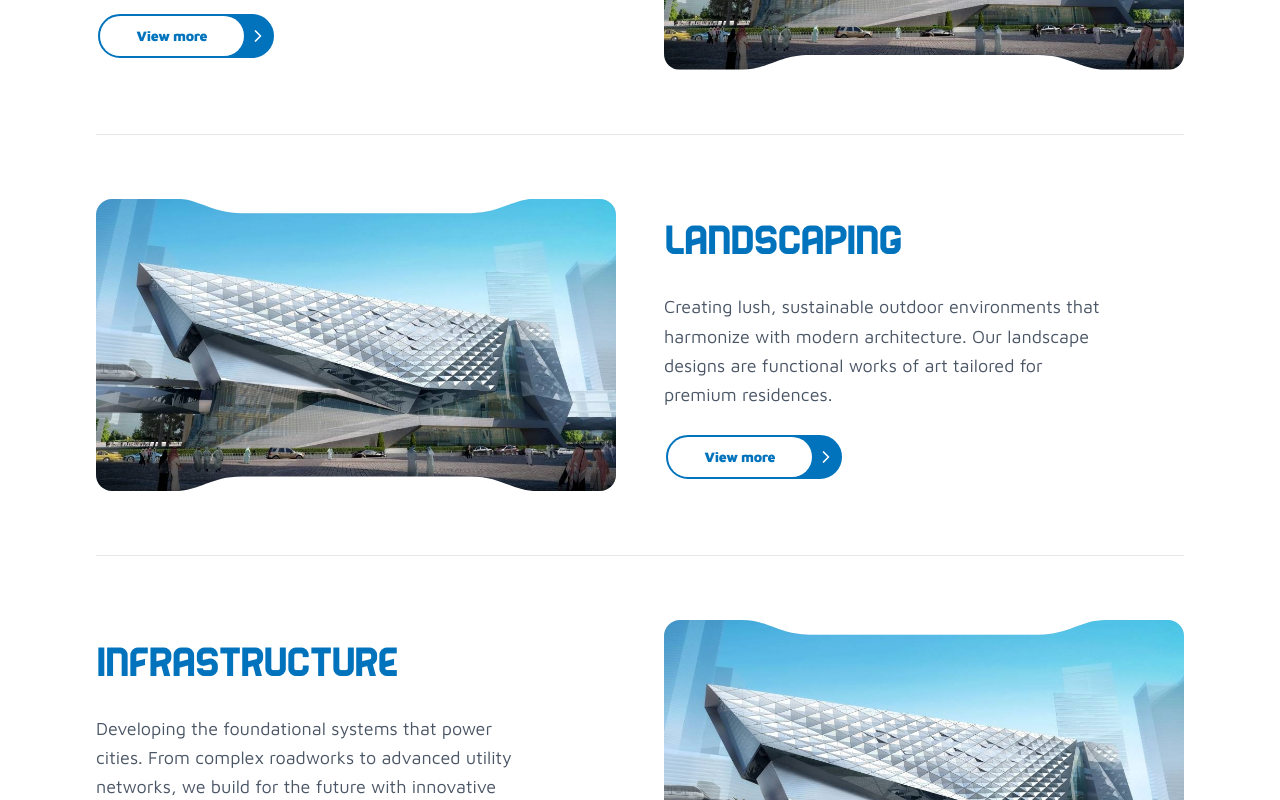
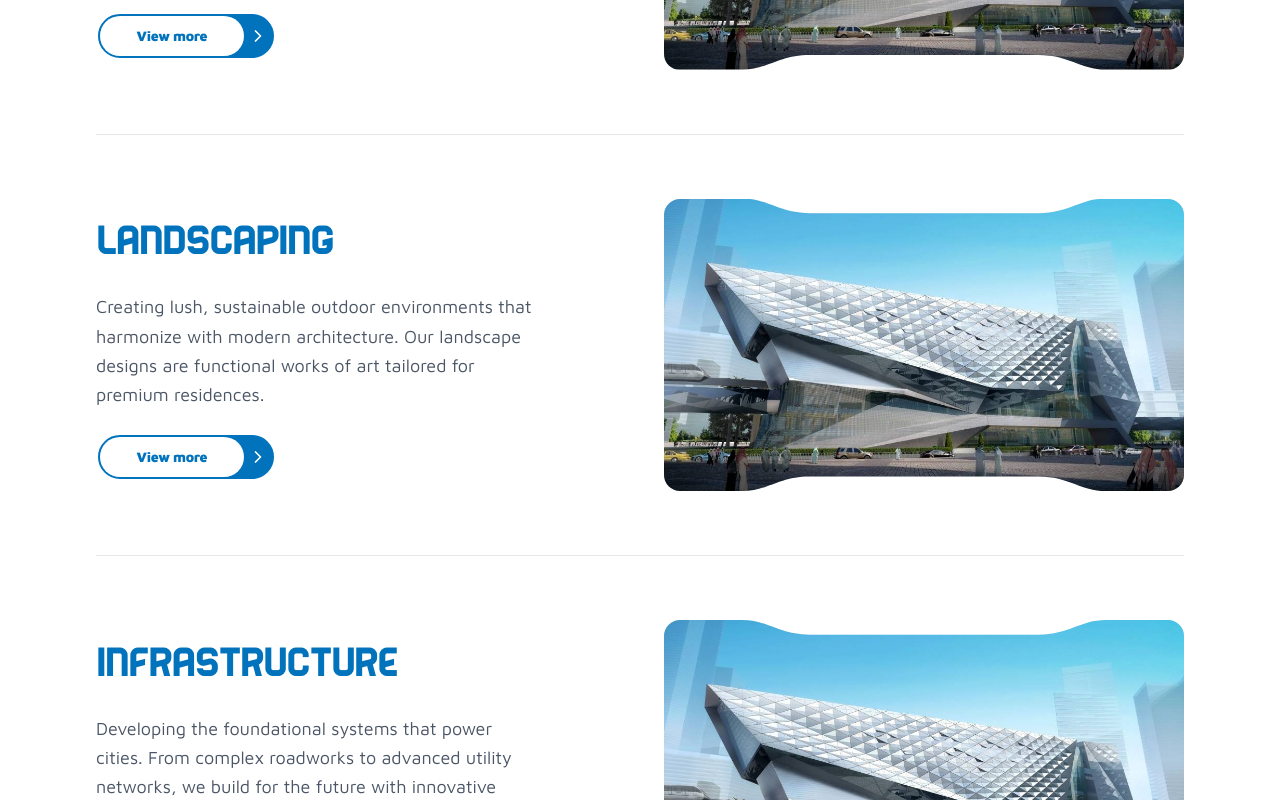
Before and after one commit to sandflareinnovations-projects/RVCC, a Next.js app in the folder apps/web/: page / in a window 1280 px wide. Shown: the part 2880-3680 px from the top of the page. Built offline with nearby package versions, Linux system fonts and the light colour scheme.

Commit message:
style: remove alternating row layout from Services section

```diff
--- a/apps/web/src/features/home/Services.tsx
+++ b/apps/web/src/features/home/Services.tsx
@@ -90,9 +90,7 @@ export const Services = () => {
           {SERVICES_DATA.map((service, index) => (
             <div
               key={service.id}
-              className={`flex flex-col items-center gap-12 border-b border-gray-200 py-16 ${
-                index % 2 === 0 ? "md:flex-row" : "md:flex-row-reverse"
-              }`}
+              className="flex flex-col items-center gap-12 border-b border-gray-200 py-16 md:flex-row"
             >
               {/* Text Content */}
               <div className="flex flex-1 flex-col items-start gap-6">
```
